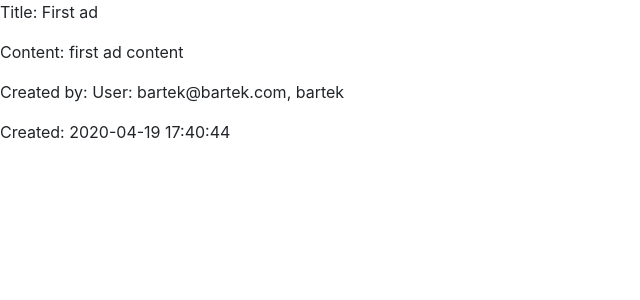
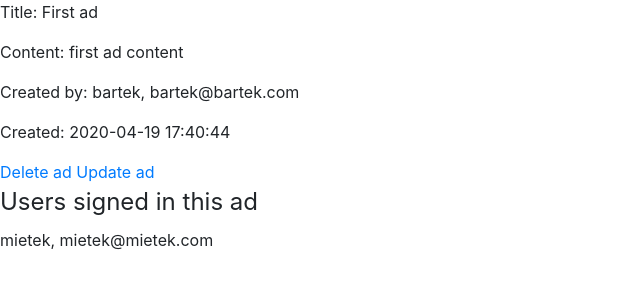
Before and after one commit to bkrop/ad_project, a Flask app: page /ad_detail/1 in a window 1280 px wide. Shown: the part 56-356 px from the top of the page, without its empty margins (0-640 px from the left). Run offline with Flask 2, Linux system fonts and the light colour scheme; a user stored in the database is signed in; data comes from the database, SQL or seed files in the repository; both versions use the stored data as it was after the commit; some libraries are stand-ins or nearby versions.

Commit message:
users can 'sign in' to ads

```diff
--- a/adapp/forms.py
+++ b/adapp/forms.py
@@ -25,4 +25,4 @@ class CreatingAdForm(FlaskForm):
     title = StringField('Title', validators=[Length(min=5, max=100), DataRequired()])
     content = TextField('Content', validators=[DataRequired(), Length(min=5, max=300)])
     reward = StringField('Reward', validators=[DataRequired(), Length(min=1, max=100)])
-    submit = SubmitField('Create')
+    submit = SubmitField('Confirm')
--- a/adapp/models.py
+++ b/adapp/models.py
@@ -5,15 +5,20 @@ from flask_login import UserMixin
 def load_user(user_id):
     return User.query.get(int(user_id))
 
+users = db.Table('ad_users',
+        db.Column('user_id', db.Integer, db.ForeignKey('user.id')),
+        db.Column('ad_id', db.Integer, db.ForeignKey('ad.id')))
+
 class User(db.Model, UserMixin):
     id = db.Column('id', db.Integer, primary_key=True)
     email = db.Column(db.String(100), nullable=False, unique=True)
     password = db.Column(db.String(60), nullable=False)
     name = db.Column(db.String(20), nullable=False)
-    ads = db.relationship('Ad', backref='author', lazy=True)
+    ads = db.relationship('Ad', backref='author', lazy=True, foreign_keys='Ad.user_id')
+
 
     def __repr__(self):
-        return f'User: {self.email}, {self.name}'
+        return f'{self.name}, {self.email}'
 
 class Ad(db.Model):
     id = db.Column('id', db.Integer, primary_key=True)
@@ -21,4 +26,5 @@ class Ad(db.Model):
     content = db.Column(db.String(300), nullable=False)
     reward = db.Column(db.String(100), nullable=False)
     date_of_create = db.Column(db.DateTime, nullable=False)
+    users = db.relationship('User', secondary=users, backref=db.backref('users', lazy=True))
     user_id = db.Column(db.Integer, db.ForeignKey('user.id'))
--- a/adapp/routes.py
+++ b/adapp/routes.py
@@ -78,3 +78,21 @@ def update_ad(ad_id):
         db.session.commit()
         return redirect(url_for('ad_detail', ad_id=ad.id))
     return render_template('create_ad.html', ad=ad, legend='Update ad!', form=form)
+
+@app.route('/delete_ad/<int:ad_id>')
+@login_required
+def delete_ad(ad_id):
+    ad = Ad.query.get_or_404(ad_id)
+    if ad.author != current_user:
+        abort(404)
+    db.session.delete(ad)
+    db.session.commit()
+    return redirect(url_for('home'))
+
+@app.route('/sign_in/<int:ad_id>')
+@login_required
+def sign_in(ad_id):
+    ad = Ad.query.get_or_404(ad_id)
+    ad.users.append(current_user)
+    db.session.commit()
+    return redirect(url_for('ad_detail', ad_id=ad.id))
--- a/adapp/templates/ad_detail.html
+++ b/adapp/templates/ad_detail.html
@@ -7,4 +7,15 @@
     <p>Content: {{ ad.content }}</p>
     <p>Created by: {{ ad.author }}</p>
     <p>Created: {{ ad.date_of_create.strftime('%Y-%m-%d %H:%M:%S') }}</p>
+    {% if ad.author != current_user and current_user not in ad.users %}
+        <p><a href="{{ url_for('sign_in', ad_id=ad.id) }}">Sign in this ad</a></p>
+    {% endif %}
+    {% if ad.author == current_user %}
+        <a href="{{ url_for('delete_ad', ad_id=ad.id) }}">Delete ad</a>
+        <a href="{{ url_for('update_ad', ad_id=ad.id) }}">Update ad</a>
+        <legend>Users signed in this ad</legend>
+        {% for user in ad.users %}
+            <p>{{ user }}</p>
+        {% endfor %}
+    {% endif %}
 {% endblock %}
```
Also changed, not shown: adapp/site.db.
